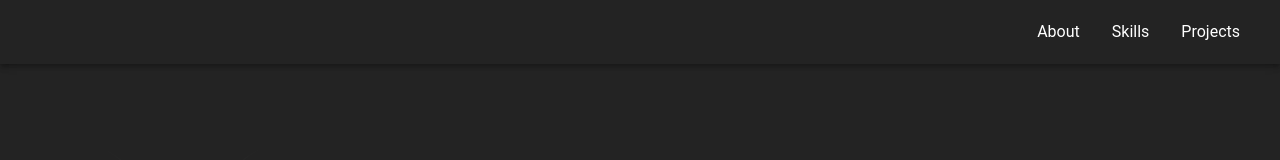
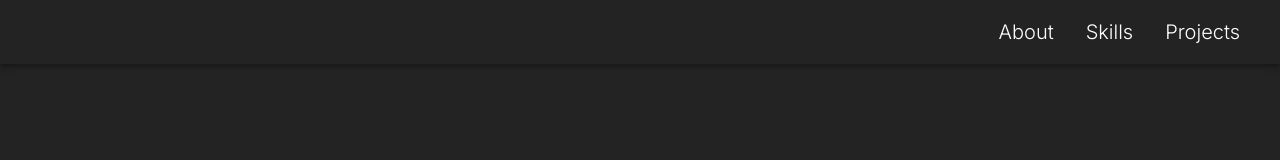
Before and after one commit to MarcusVNT/my-portfolio, a React (Vite) app: page / in a window 1280 px wide. Shown: the top 160 px of the page. Built offline with nearby package versions, Linux system fonts and the light colour scheme; a web font is replaced by a local one.

Commit message:
style: border hover on the MenuItem.

```diff
--- a/src/components/Header.tsx
+++ b/src/components/Header.tsx
@@ -10,13 +10,37 @@ const Header = () => {
     },
   }));
 
+  const StyledMenuItem = styled(MenuItem)(({}) => ({
+    color: theme.palette.primary.contrastText,
+    fontFamily: "Inter",
+    fontSize: "1.25rem",
+    fontWeight: 300,
+    position: "relative",
+
+    "&::before": {
+      content: "''",
+      position: "absolute",
+      bottom: 0,
+      left: 0,
+      width: "100%",
+      height: "1px",
+      backgroundColor: theme.palette.secondary.main,
+      transform: "scaleX(0)", // Inicialmente oculta a borda
+      transition: "transform 0.3s ease-out", // Adiciona a transição
+    },
+
+    "&:hover::before": {
+      transform: "scaleX(1)", // Mostra a borda durante o hover
+    },
+  }));
+
   return (
     <>
       <AppBar position="relative">
         <StyledToolBar>
-          <MenuItem>About</MenuItem>
-          <MenuItem>Skills</MenuItem>
-          <MenuItem>Projects</MenuItem>
+          <StyledMenuItem>About</StyledMenuItem>
+          <StyledMenuItem>Skills</StyledMenuItem>
+          <StyledMenuItem>Projects</StyledMenuItem>
         </StyledToolBar>
       </AppBar>
     </>
```
